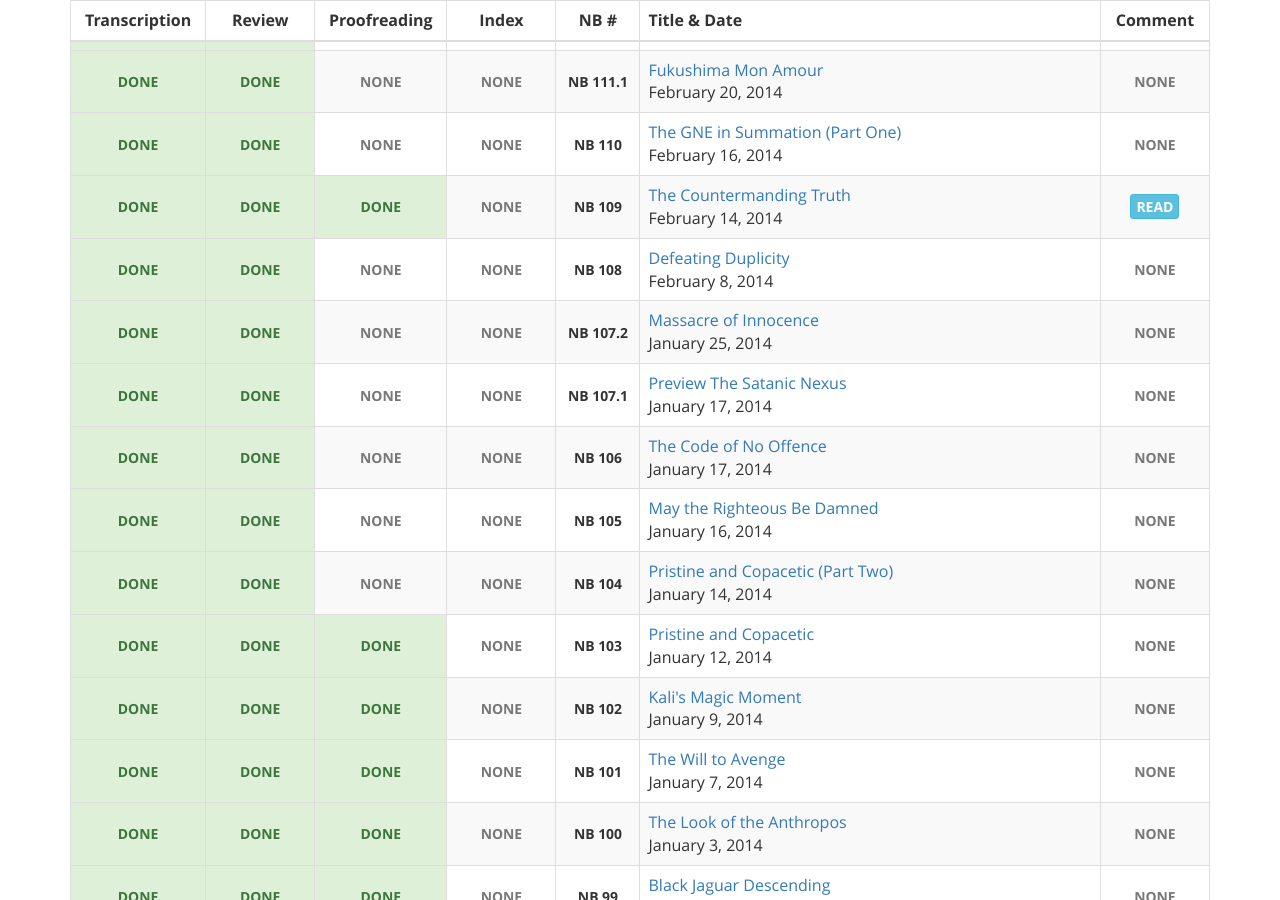
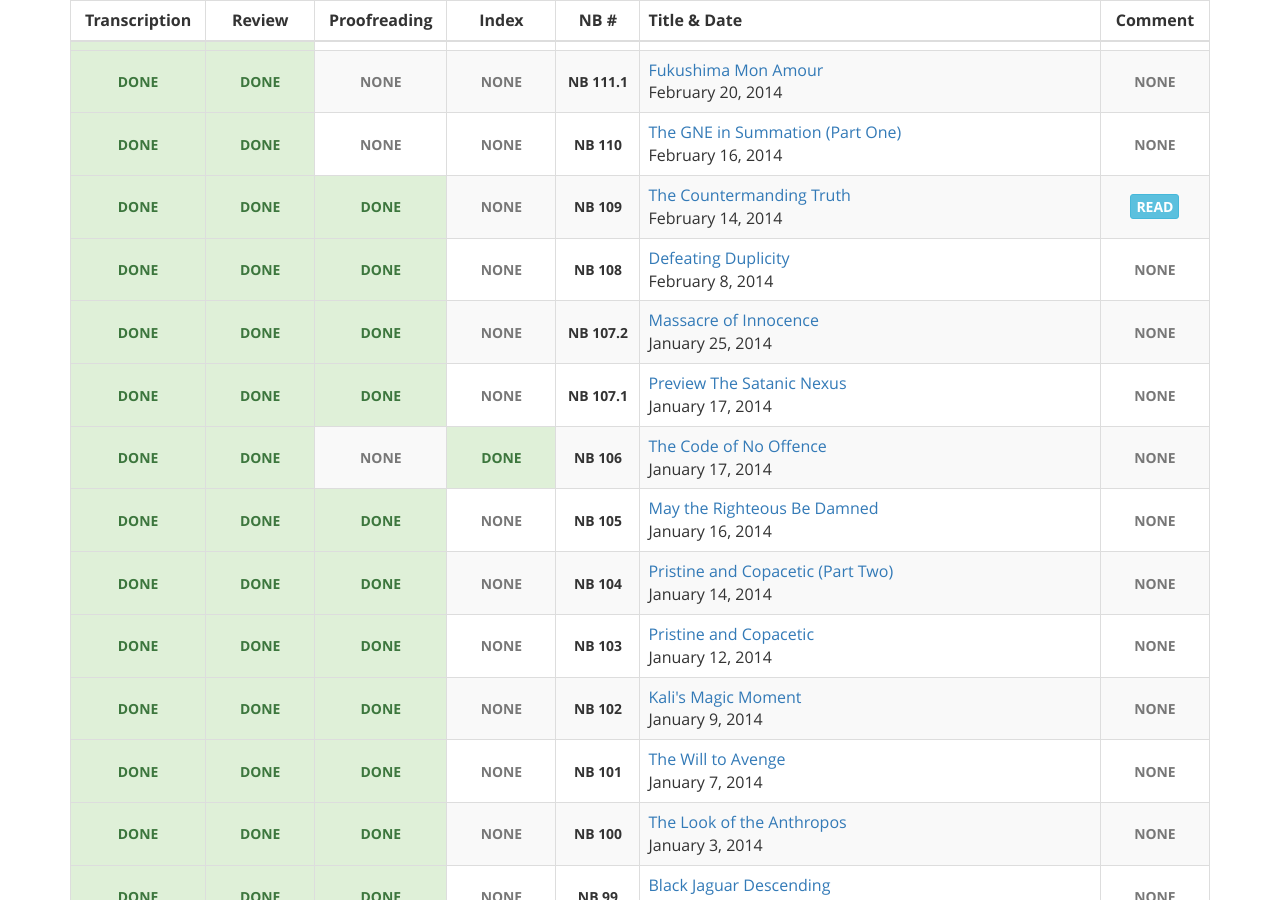
Before and after one commit to gaiaspora/gaiaspora.github.io, a Jekyll site: the page built from content/navigator-briefings.markdown, in a window 1280 px wide and 900 px high, scrolled down 1075 px. Built offline with Jekyll 4.4.1, drawn with Linux system fonts in a browser that asks for light colours.

Commit message:
Update nb.yaml

```diff
--- a/_data/nb.yaml
+++ b/_data/nb.yaml
@@ -118,7 +118,7 @@
 - NB: "108"
   Transcription: "done"
   Review: "done"
-  Proofreading: "none"
+  Proofreading: "done"
   Index: "none"
   Title: "Defeating Duplicity"
   Date: "February 8, 2014"
@@ -127,7 +127,7 @@
 - NB: "107.2"
   Transcription: "done"
   Review: "done"
-  Proofreading: "none"
+  Proofreading: "done"
   Index: "none"
   Title: "Massacre of Innocence"
   Date: "January 25, 2014"
@@ -136,7 +136,7 @@
 - NB: "107.1"
   Transcription: "done"
   Review: "done"
-  Proofreading: "none"
+  Proofreading: "done"
   Index: "none"
   Title: "Preview The Satanic Nexus"
   Date: "January 17, 2014"
@@ -146,7 +146,7 @@
   Transcription: "done"
   Review: "done"
   Proofreading: "none"
-  Index: "none"
+  Index: "done"
   Title: "The Code of No Offence"
   Date: "January 17, 2014"
   Comment: ""
@@ -154,7 +154,7 @@
 - NB: "105"
   Transcription: "done"
   Review: "done"
-  Proofreading: "none"
+  Proofreading: "done"
   Index: "none"
   Title: "May the Righteous Be Damned"
   Date: "January 16, 2014"
@@ -163,7 +163,7 @@
 - NB: "104"
   Transcription: "done"
   Review: "done"
-  Proofreading: "none"
+  Proofreading: "done"
   Index: "none"
   Title: "Pristine and Copacetic (Part Two)"
   Date: "January 14, 2014"
```
